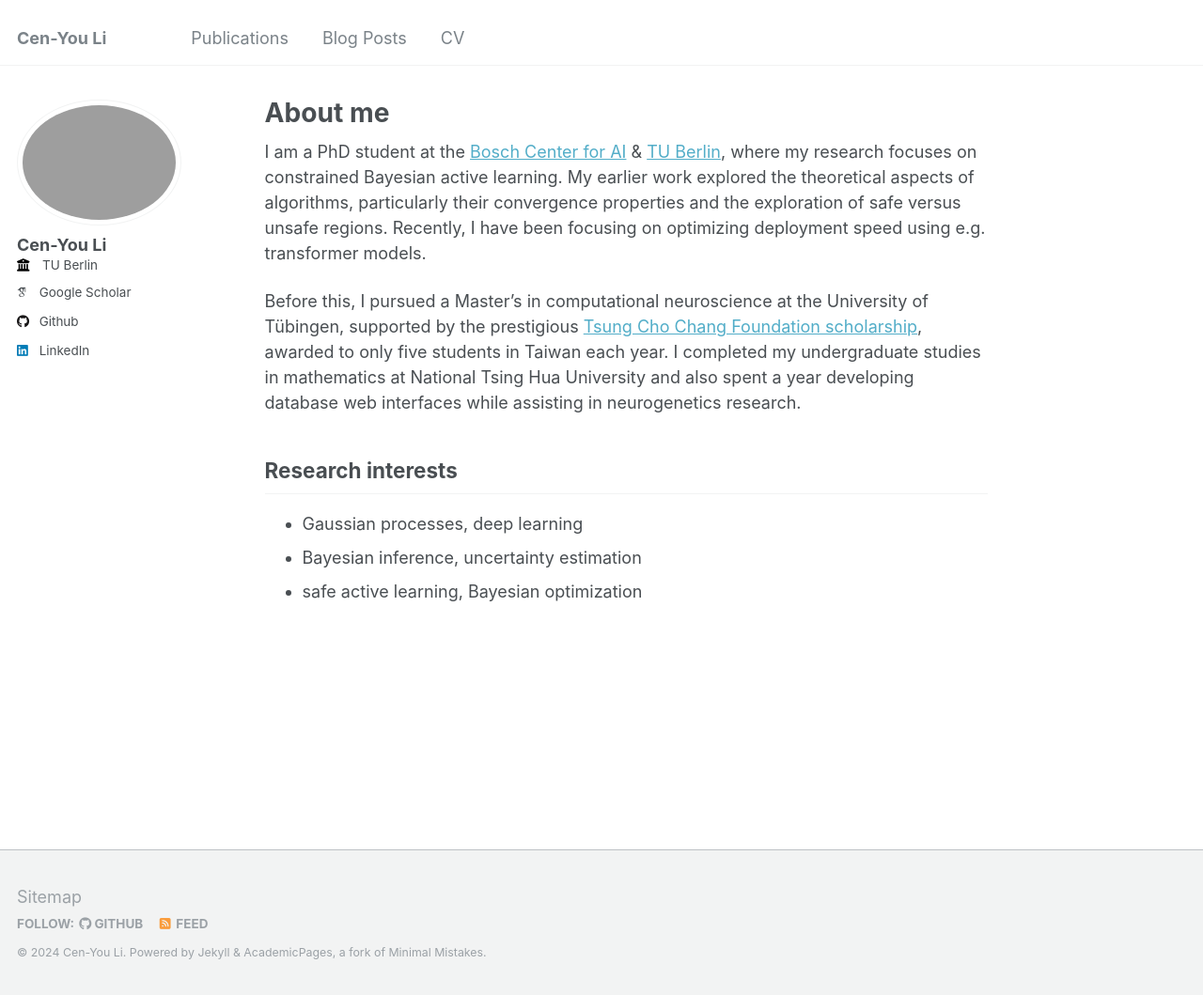
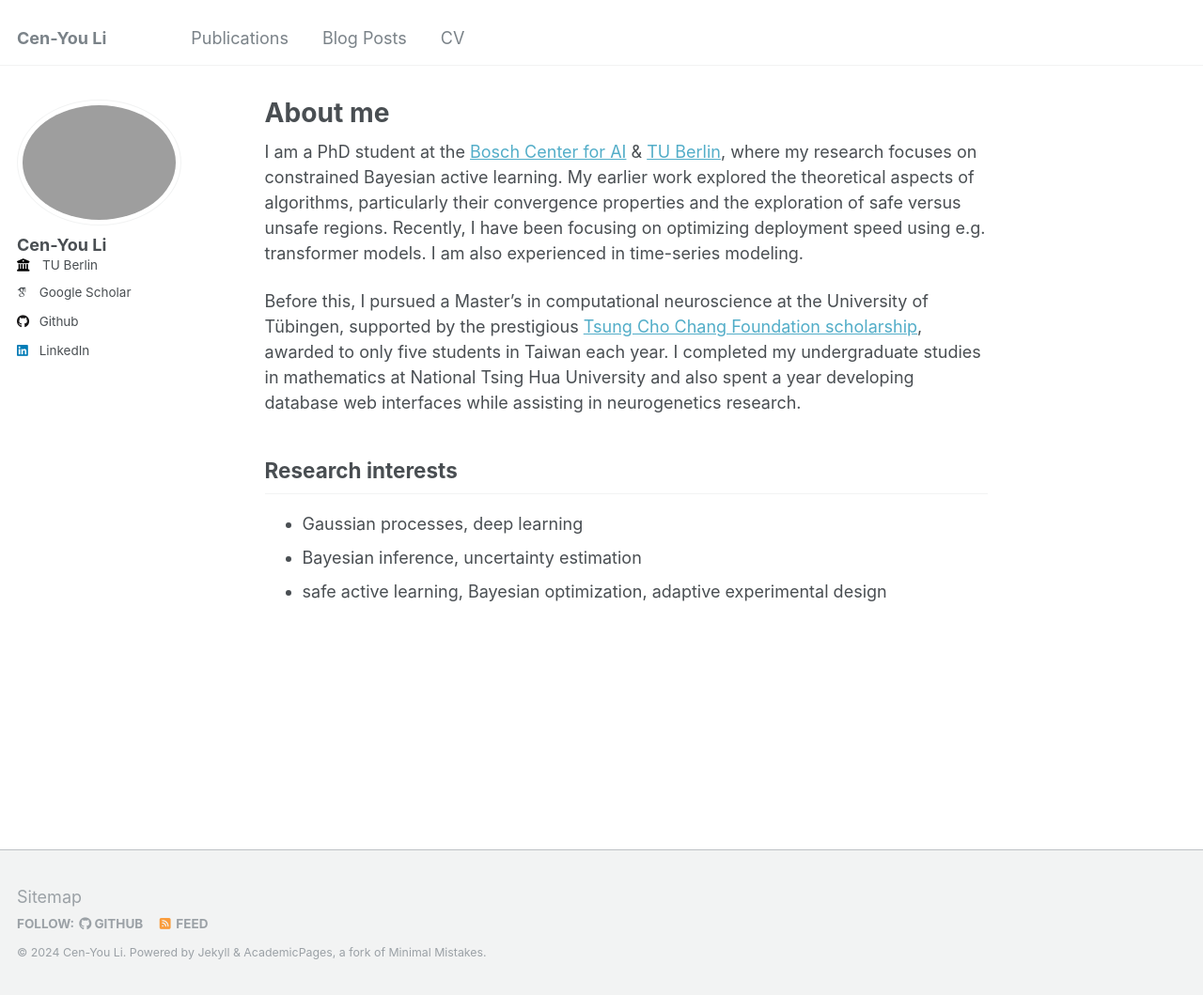
Before and after one commit to cenyou/cenyou.github.io, a Jekyll site: the page built from _pages/about.md, in a window 1280 px wide and 1059 px high. Shown: the whole window at 94% size. Built offline with Jekyll 4.4.1, drawn with Linux system fonts in a browser that asks for light colours; some web fonts are replaced.

Commit message:
minor update

```diff
--- a/_pages/about.md
+++ b/_pages/about.md
@@ -10,7 +10,7 @@ redirect_from:
 I am a PhD student at the [Bosch Center for AI](https://www.bosch-ai.com/) & [TU Berlin](https://argmin.lis.tu-berlin.de/), where my research focuses on constrained Bayesian active learning.
 My earlier work explored the theoretical aspects of algorithms, particularly their convergence properties and the exploration of safe versus unsafe regions.
 Recently, I have been focusing on optimizing deployment speed using e.g. transformer models.
-
+I am also experienced in time-series modeling.
 
 Before this, I pursued a Master’s in computational neuroscience at the University of Tübingen, supported by the prestigious [Tsung Cho Chang Foundation scholarship](https://www.daad.org.tw/zh/tcc-stipendium/), awarded to only five students in Taiwan each year.
 I completed my undergraduate studies in mathematics at National Tsing Hua University and also spent a year developing database web interfaces while assisting in neurogenetics research.
@@ -19,4 +19,4 @@ Research interests
 ------
 * Gaussian processes, deep learning
 * Bayesian inference, uncertainty estimation
-* safe active learning, Bayesian optimization
+* safe active learning, Bayesian optimization, adaptive experimental design
```
